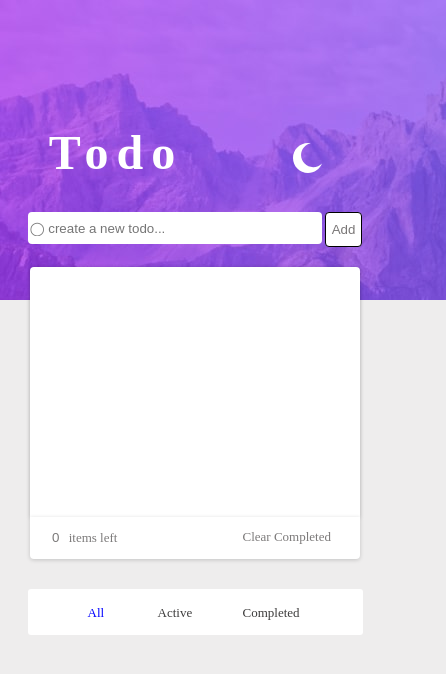
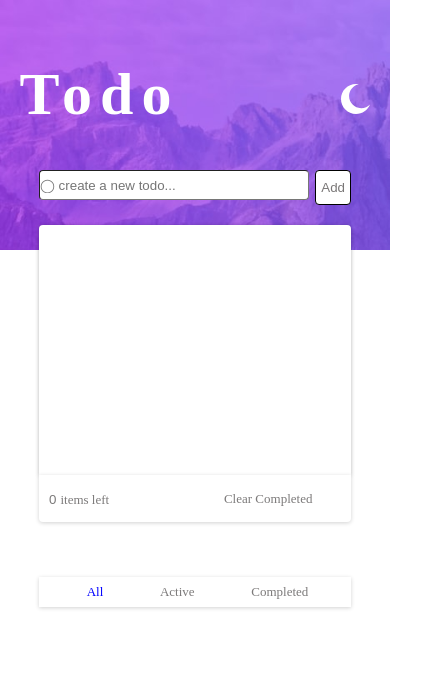
Before and after one commit to Ephraimiyanda/todo-app, a plain HTML site: page index.html in a window 390 px wide. Shown: the whole page, 446 px wide, since content can reach past the window. Drawn offline with Linux system fonts and the light colour scheme.

Commit message:
fix
layout made responsive for mobile view

```diff
--- a/index.html
+++ b/index.html
@@ -21,10 +21,13 @@
 
   <div class="todo">
     <div class="mode">
-     <h1>Todo</h1><div class="pic"><img id="img" src="./images/icon-moon.svg" width="30" height="30">
+      <div class="pic"> <h1>Todo</h1><img id="img" src="./images/icon-moon.svg" width="30" height="30"> </div>
      </div>
     </div>
-     <input id="inputs" type="text"  placeholder="◯ create a new todo... "><button class="enterBtn">Add</button>
+
+
+    <div class="todo-body">
+     <div class="input-container"> <input id="inputs" type="text"  placeholder="◯ create a new todo... "><button class="enterBtn">Add</button></div>
 
       <div class="container">
        <section >
@@ -51,6 +54,7 @@
 
 
 
+
 </div>
   <script type="text/javascript" src="./script.js"></script>
 </body>
--- a/script.js
+++ b/script.js
@@ -9,7 +9,7 @@ const all = document.querySelector(".all");
 const activeButton = document.querySelector(".active");
 const completed = document.querySelector(".completed");
 const clearCompleted = document.querySelector(".comp");
-
+const items = JSON.parse(localStorage.getItem('list')) || [];
 
 //togle between light and dark mode
 light.addEventListener('click', () => {
@@ -154,10 +154,13 @@ function clearOut(){
 
 
 
-
 }
 
+ //store in localstorage
+//  localStorage.setItem('items', JSON.stringify(createListElement()));
 
+// console.log(localStorage)
+// console.log(listItems)
 
 function addListAfterClick(){
   if(inputLength() > 0){
@@ -174,11 +177,3 @@ function addListAfterKeypress(event){
 }
 add.addEventListener("click", addListAfterClick)
 input.addEventListener("keypress", addListAfterKeypress);
-
-
-
- //store in localstorage
-
-
-  localStorage.setItem('items', createListElement);
-  console.log(localStorage)
--- a/style.css
+++ b/style.css
@@ -1,26 +1,22 @@
-
-body{
-    display: flex;
-    flex-wrap: wrap;
-    justify-content: center;
-    align-items: center;
-    background-image: url(./images/bg-desktop-light.jpg);
-    background-repeat: no-repeat;
-    background-color: rgb(238, 237, 237);
-
+*{
+    box-sizing: border-box;
+    padding:0px;
+    margin: 0px;
 }
 h1{
     letter-spacing: 8px;
     font-size:60px;
-    margin-top: -38px;
     color:white;
 
+}
+.input-container{
+    display: flex;
 }
 input{
    margin-right: 3px;
     border-radius: 4px;
-    border-width: 0px;
-    width: 406px;
+    border-width: 1px;
+    width:90%;
     height: 30px;
 }
 .enterBtn{
@@ -29,11 +25,29 @@ input{
     height: 35px;
     background: white;
     border: 0.2px solid black;
+    width: 37px;
+    margin-left: 3px;
 }
 .todo{
-    margin-top: 155px;
+    background-image: url(./images/bg-desktop-light.jpg);
+    background-repeat: no-repeat;
+    background-color: rgb(238, 237, 237);
+    background-size: cover;
+    display: flex;
+    flex-direction: column;
+    align-content: center;
+    width: 100%;
+    height: 250px;
 }
-
+.todo-body{
+    display: grid;
+    flex-wrap: unset;
+    flex-direction: column;
+    align-content: center;
+    justify-content: center;
+    width: 100%;
+    margin-top: -80px;
+}
 
 .container{
     border-bottom-left-radius: 0px;
@@ -41,7 +55,7 @@ input{
     border-top-left-radius: 4px;
     border-top-right-radius: 4px;
     margin-top: 20px;
-    width: 450px;
+    width: 100%;
     background-color: white;
     box-shadow: 0 1px 4px 0 rgba( 0, 0, 0, 0.12), 0 1px 4px 0 rgba( 0, 0, 0, 0.18);
     height: 250px;
@@ -52,11 +66,25 @@ input{
 
 .mode{
     display:flex;
+    justify-content: space-around;
+
 }
 .pic{
-    margin-top: -10px;
-    margin-left: 260px;
+display: flex;
+flex-wrap: nowrap;
+justify-content:space-between;
+width: 450px;
+gap: 20px;
+margin-top: 60px;
 }
+#img{
+    margin: 0px;
+    margin-top: 24px;
+    margin-left: 0px;
+    margin-right: 0px;
+}
+
+
 
 .close {
     position: absolute;
@@ -102,7 +130,7 @@ li{
     list-style: none;
     margin-top: 0px;
     padding-bottom:10px ;
-    width:410px;
+    width: 100%;
     box-shadow: 0px 0px 0px 0px rgba( 0, 0, 0, 0.12), 0 1px 4px 0 rgba( 0, 0, 0, 0.18);
 
 }
@@ -112,14 +140,12 @@ li{
 .inside{
     display:flex;
     list-style: none;
+    margin-left: -60px;
+    width: 50%;
+}
 
-}
-.items{
-
-    margin-left: -24px;
-    margin-right: 20px;
-}
 .dynamic{
+    padding-right: 4px;
     height: 15px;
     background-color: white;
     border: 0px;
@@ -130,6 +156,7 @@ li{
     color: rgb(124, 122, 122);
 }
 .comp{
+    width: 100px;
     cursor: pointer;
     margin-left: -20px;
     font-size: small;
@@ -147,6 +174,12 @@ li{
     cursor: pointer;
     color: rgb(124, 122, 122);
 }
+.items{
+    margin-right: 0px;
+    width: 200px;
+    padding-left: 10px;
+    display: flex;
+}
 .all{
     color: blue;
     margin-left: 5px;
@@ -156,14 +189,15 @@ li{
     margin-right: 60px;
     font-size:small;
     margin-right: 70px;
-        color: rgb(124, 122, 122);
+    color: rgb(124, 122, 122);
 }
 .last{
     text-align: center;
 }
 .circle{
+
+    background:purple;
     background-repeat:no-repeat;
-    background-color:purple;
     background-position:center;
     background-image: url(./images/icon-check.svg);
 }
@@ -182,9 +216,12 @@ li{
     background-color: rgb(61, 60, 60);
     border-top: 1px solid rgb(146, 143, 143);
 }
+.dark .todo{
+    background-image: url(./images/bg-desktop-dark.jpg);
+}
 body.dark{
 
-    background-image: url(./images/bg-desktop-dark.jpg);
+
     background-repeat: no-repeat;
     background-color: rgb(77, 76, 76);
 }
@@ -211,81 +248,62 @@ body.dark{
 .dark button{
      background-color: rgb(61, 60, 60);
 }
-@media  (max-width:540px) and (min-width:230px){
-.todo{
-    display: flex;
-    flex-wrap: wrap;
-    justify-content: center;
-
-    background-repeat: no-repeat;
+.dark .inside{
+    background-color:rgb(61, 60, 60) ;
 }
 
-#img{
+
+
+
+@media  (max-width:540px) {
+    body{
+        background-size: 1500px;
+    }
+.todo{
+    padding-left: 5%;
+    padding-right:5% ;
+}
+.todo-body{
+    display: flex;
+    width: 100%;
+    padding-left: 10%;
+    padding-right: 10%;
+}
+.lower{
+    height: 47px;
+    display: flex;
+    justify-content: space-evenly;
+
+    padding-right:0px;
+}
+.items{
+    margin-top: -2px;
+}
+.inside{
+    height: 30px;
+    margin-top: 90px;
+    width: 80%;
+    display: flex;
+    justify-content: space-evenly;
+    box-shadow: 0px 0px 0px 0px rgba( 0, 0, 0, 0.12), 0 1px 4px 0 rgba( 0, 0, 0, 0.18);
+background-color: #fff;
+position: absolute;
+margin-left: 0px;
+}
+.comp{
+    width: 150px;
+    padding: 0px;
+    height: fit-content;
+    margin: 4px;
+}
+.completed{
     margin: 0px;
-    margin-left: -80px;
-    margin-right: 0px;
 }
-.container{
-  margin-left: 0px;
-    width: 330px;
+.items,.all,.active,.completed{
+    padding-top: 7px;
 
 }
-input{
-    width: 290px;
-    margin-left: 0px;
-    }
-
-.lower{
-    font-size: x-small;
-    width: 290px;
-    height: 20px;
-}
-.all,.active,.completed{
-    padding-top: 16px;
-    margin-top: 60px;
-    background-color: white;
-    width: 50px;
-    height: 30px;
-    color: rgb(61, 60, 60);
-}
-.all{
-    border-top-left-radius: 3px;
-    border-bottom-left-radius: 3px;
-    margin-right: -10px;
-    margin-left: -190px;
-    padding-left: 60px;
-    color: blue;
-}
-
-.comp{
-    margin-left: -120px;
-    width: 120px;
-}
 .items{
-    width: 120px;
-    height: 30px;
-}
-.completed{
-    margin-left: -19px;
-    margin-right: 0px;
-    padding-right: 70px;
-    padding-left: 40px;
-    border-top-right-radius: 3px;
-    border-bottom-right-radius: 3px;
-}
-.active{
-    padding-left: 30px;
-    padding-right: 0px;
-}
-h1{
-    width: auto;
-    margin-left: 105px;
-    font-size: xxx-large;
-}
-.pic{
-    margin-top: -20px;
-    margin-left: 190px;
-   padding-right: 53px;
-  width: 20px;
+    width: 70%;
 }
 }
```
Lines whose indentation alone changed are shown as unchanged.
